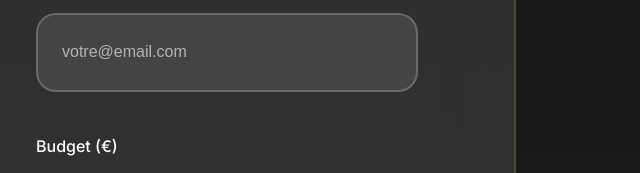
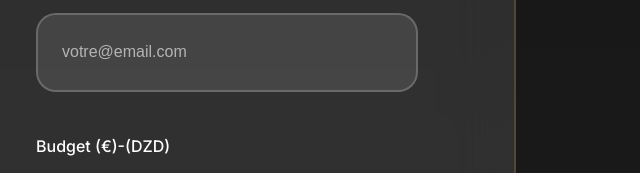
Before and after one commit to arkeprime/immobilier, a plain HTML site: page contact.html in a window 1280 px wide. Shown: the part 1763-1936 px from the top of the page, 624-1264 px from the left. Drawn offline with Linux system fonts and the light colour scheme.

Commit message:
Update contact.html

```diff
--- a/contact.html
+++ b/contact.html
@@ -485,7 +485,7 @@
                         <input type="tel" name="phone" placeholder="+213 5 55 55 55 55">
                     </div>
                     <div class="form-group">
-                        <label> Budget (€)</label>
+                        <label> Budget (€)-(DZD)</label>
                         <input type="nemero" name=" Budget (€)" placeholder="Ecrire un budget" required>
                     </div>
                 </div>
```
